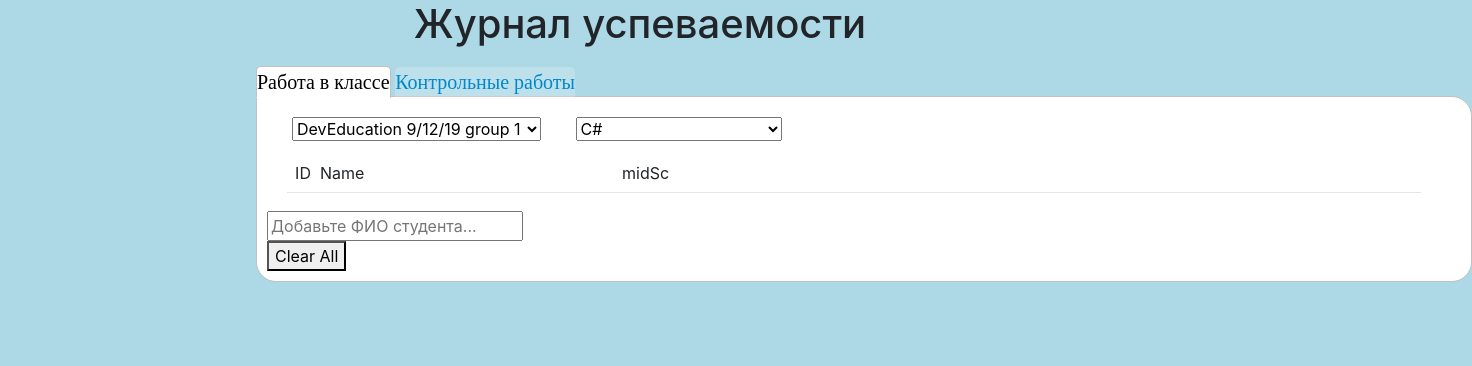
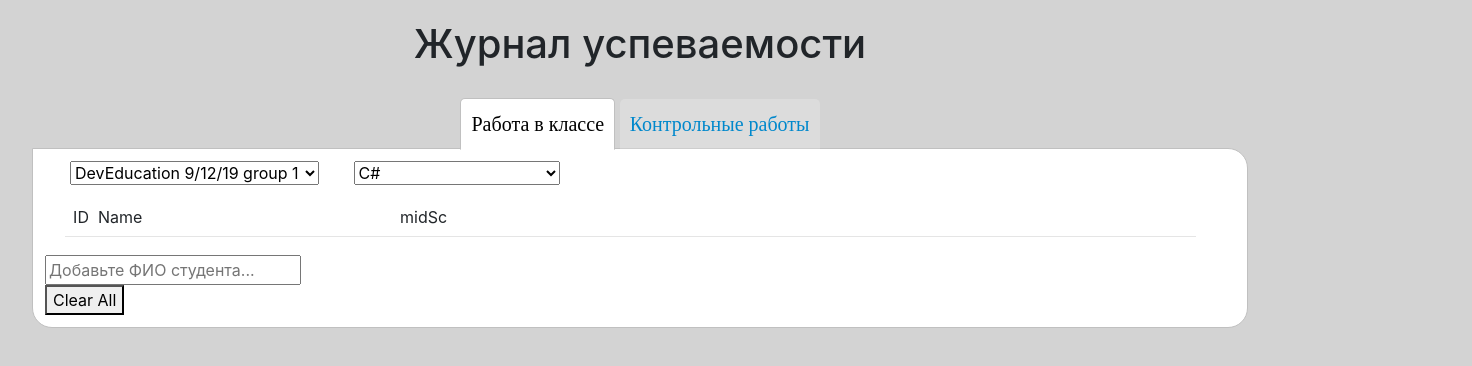
Before and after one commit to yuliia-h/ClassRoom, a plain HTML site: page ClaasRoom/main.html in a window 1280 px wide. Shown: the whole page, 1472 px wide, since content can reach past the window. Drawn offline with Linux system fonts and the light colour scheme.

Commit message:
ResetStyle

```diff
--- a/ClaasRoom/main.html
+++ b/ClaasRoom/main.html
@@ -9,13 +9,12 @@
     <link rel="stylesheet" href="styleR.css"/>
     <script src="script.js"></script>
 </head>
-<body>
-    <!--<div class="header">-->
-
-    <div  align="center">
-        <!--<h1 id="Title">Журнал успеваемости</h1>-->
-        <h1>Журнал успеваемости</h1>
-    </div>
+<body id="colorBody">
+    <header>
+        <div>
+            <h1>Журнал успеваемости</h1>
+        </div>
+    </header>
     <div class="tabs">
         <input type="radio" name="inset" value="" id="tab_1" checked>
         <label for="tab_1">Работа в классе</label>
@@ -41,28 +40,17 @@
             <div class="bd_gr1" for="gr1">
                 <div id="ID">ID</div>
                 <div id="Name">Name</div>
-                <!--<div id="Score">
-            <select name="selectoptions">
-                <option value="option0">-</option>
-                <option value="option1">1</option>
-                <option value="option2">2</option>
-                <option value="option3">3</option>
-                <option value="option4">4</option>
-                <option value="option5">5</option>
-                <option value="option6">6</option>
-                <option value="option7">7</option>
-                <option value="option8">8</option>
-                <option value="option9">9</option>
-                <option value="option10">10</option>
-                <option value="option11">11</option>
-                <option value="option12">12</option>
-            </select>
-        </div>-->
                 <div id="MidScore">midSc</div>
                 <br />
                 <hr id="line" />
             </div>
-            <div id="myDiv"><div id="myDiv1"></div></div>
+            <div id="studDiv">
+                <div id="myDiv">
+                    <div id="myDiv1">
+                    </div>
+                </div>
+            </div>
+
             <form id="mainForm">
                 <input id="item" type="text" placeholder="Добавьте ФИО студента...">
             </form>
--- a/ClaasRoom/style.css
+++ b/ClaasRoom/style.css
@@ -1,19 +1,24 @@
-body {
-    background-color: lightblue;
+﻿body {
+
 }
 
-#myDiv * {
-    display: inline;
+#colorBody {
+    background-color: lightgray;
+}
+
+header {
+    margin: 20px;
+}
+
+h1 {
+    text-align: center;
 }
 
 .tabs {
     width: 95%;
-    float: none;
-    position: relative;
-    margin: 7px 20% 7px 20%;
-    align-items: center;
-    justify-content: center;
-    overflow: auto;
+    padding: 0px;
+    margin: 10px auto;
+    text-align: center;
 }
 
     .tabs > input {
@@ -22,13 +27,16 @@ body {
 
     .tabs > div {
         display: none;
-        padding: 20px 10px 10px 10px;
+        padding: 12px;
         border: 1px solid #C0C0C0;
         background: #FFFFFF;
         text-align: left;
+
     }
 
     .tabs > label {
+        background-color: lavender;
+        padding: 10px;
         border-radius: 5px 5px 0 0;
         color: #08C;
         font-size: 20px;
@@ -53,10 +61,9 @@ body {
 
 #tab_1:checked ~ #txt_1,
 #tab_2:checked ~ #txt_2 {
+    display: block;
     border-radius: 0px 20px 20px 20px;
-    display: block;
 }
-
 
 #select_group {
     margin-left: 25px;
@@ -75,3 +82,8 @@ body {
     padding-top: 1px;
     margin-left: 20px;
 }
+
+
+#studDiv * {
+    display: inline;
+}
```
